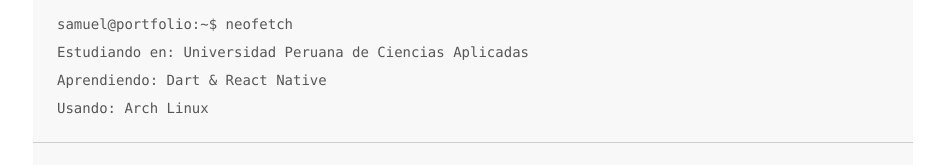
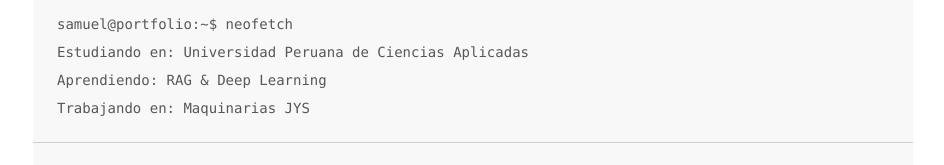
Before and after one commit to samuelbonifacio015/portfolio, a React (Vite) app: page / in a window 1280 px wide. Shown: the part 707-872 px from the top of the page, without its empty margins (167-1111 px from the left). Built offline with nearby package versions, Linux system fonts and the light colour scheme.

Commit message:
fix(profile): update terminal and contact presentation

```diff
--- a/src/components/Contact.tsx
+++ b/src/components/Contact.tsx
@@ -90,9 +90,9 @@ const Contact = () => {
               <div className="mt-4 space-y-4">
                 <div className="flex items-start gap-3">
                   <Mail className="mt-0.5 h-5 w-5 shrink-0 text-primary" aria-hidden="true" />
-                  <div>
+                  <div className="min-w-0 flex-1">
                     <p className="text-xs font-medium text-muted-foreground">Email</p>
-                    <a href="mailto:samuelbonifacio015@gmail.com" className="mt-1 block break-all text-sm font-medium text-foreground hover:underline">
+                    <a href="mailto:samuelbonifacio015@gmail.com" className="mt-1 block max-w-full break-words text-xs font-medium leading-4 text-foreground hover:underline">
                       samuelbonifacio015@gmail.com
                     </a>
                   </div>
--- a/src/components/Terminal.tsx
+++ b/src/components/Terminal.tsx
@@ -8,8 +8,8 @@ interface TerminalProps {
 const lines = [
   'samuel@portfolio:~$ neofetch',
   'Estudiando en: Universidad Peruana de Ciencias Aplicadas',
-  'Aprendiendo: Dart & React Native',
-  'Usando: Arch Linux',
+  'Aprendiendo: RAG & Deep Learning',
+  'Trabajando en: Maquinarias JYS',
 ];
 
 const Terminal = ({ className }: TerminalProps) => {
```
